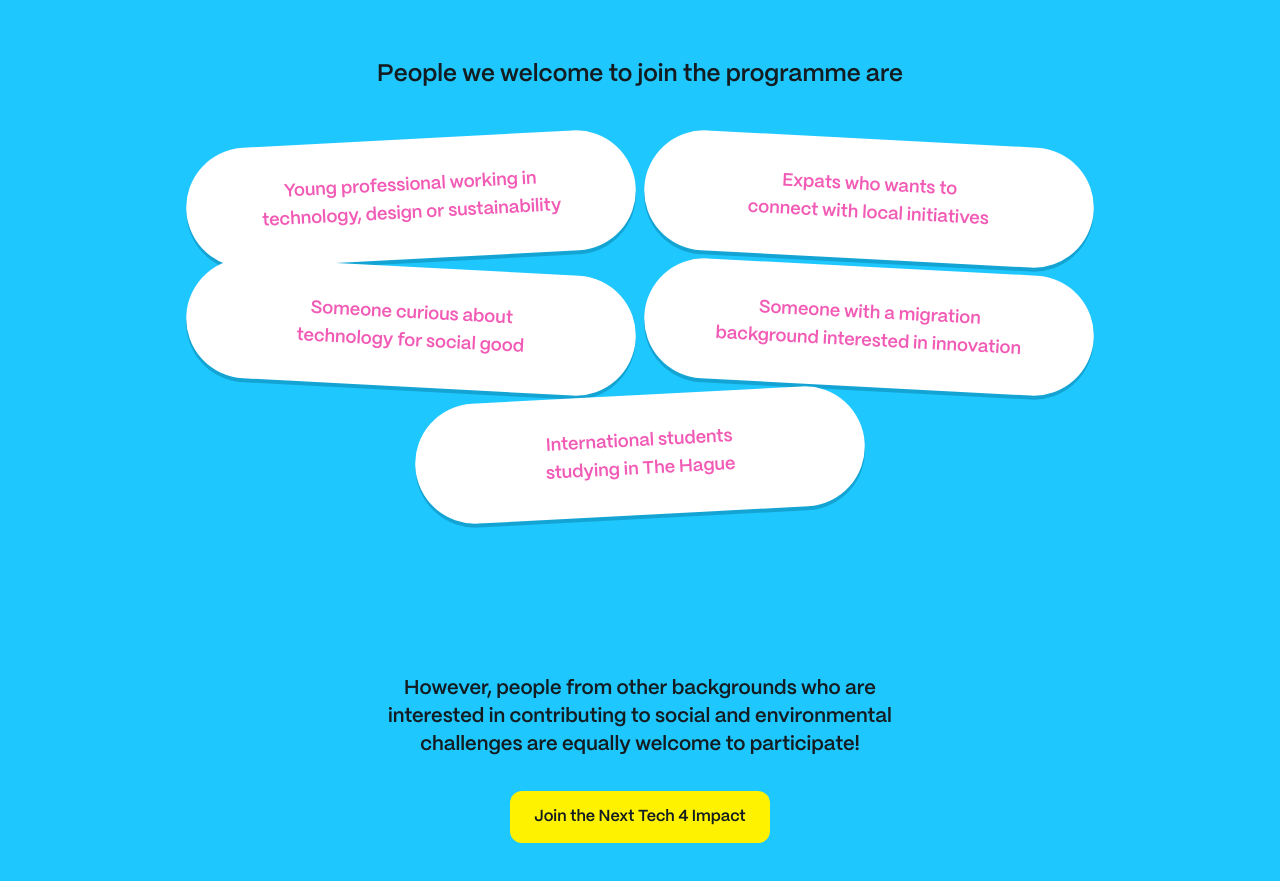
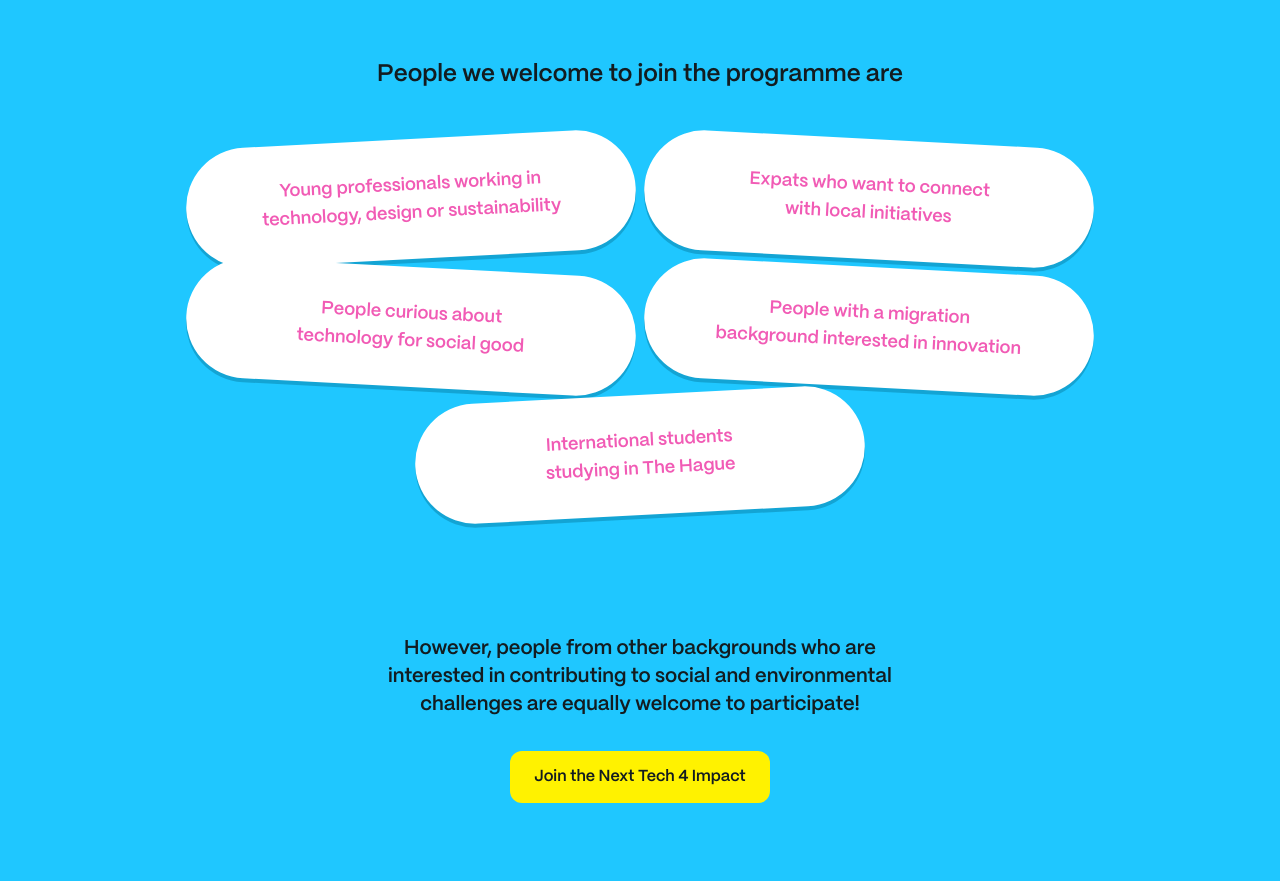
Before and after one commit to caballeroar/t4i, a Next.js app: page / in a window 1280 px wide. Shown: the part 5840-6721 px from the top of the page. Built offline with nearby package versions, Linux system fonts and the light colour scheme.

Commit message:
changes 2 with jay

```diff
--- a/components/about.jsx
+++ b/components/about.jsx
@@ -6,7 +6,7 @@
     text1:
       "Works on community driven sustainability, social innovation and collaborative urban initiatives. His work focuses on bringing together community initiatives, institutions and innovators to create collaborations that lead to meaningful and lasting change.",
     text2:
-      "At Tech for Impact he leads the social and environmental impact side of the programme. He connects participants with neighbourhood initiatives and helps teams understand the local context so that projects respond to real community needs.",
+      "At Tech 4 Impact he leads the social and environmental impact side of the programme. He connects participants with neighbourhood initiatives and helps teams understand the local context so that projects respond to real community needs.",
     name: "Jay Navarro Oviedo",
     class: "transform -rotate-2",
   },
@@ -15,7 +15,7 @@
     text1:
       "Works at the intersection of technology, creativity, and social innovation. He believes technology is most powerful when it is developed alongside the people it is meant to serve.",
     text2:
-      "At Tech for Impact he leads the technology and design side of the programme. He supports participants in translating ideas into tangible concepts and prototypes, and helps teams explore how digital tools and design methods can support real-world challenges.",
+      "At Tech 4 Impact he leads the technology and design side of the programme. He supports participants in translating ideas into tangible concepts and prototypes, and helps teams explore how digital tools and design methods can support real-world challenges.",
     name: "Amel Caballero",
     class: "transform rotate-2",
   },
--- a/components/for-whom.jsx
+++ b/components/for-whom.jsx
@@ -3,23 +3,23 @@
 
 const audiences = [
   {
-    text: "Young professional working in technology, design or sustainability",
+    text: "Young professionals working in technology, design or sustainability",
     class: "transform -rotate-3",
   },
   // { text: "Technology", class: "transform -rotate-3" },
   {
-    text: "Expats who wants to connect with local initiatives",
+    text: "Expats who want to connect with local initiatives",
     class: "transform rotate-3",
   },
   {
-    text: "Someone curious about technology for social good",
+    text: "People curious about technology for social good",
     class: "transform rotate-3",
   },
   // { text: "Sustainability", class: "transform -rotate-3" },
   // { text: "Community Work", class: "transform rotate-3" },
   // { text: "Communications", class: "transform -rotate-3" },
   {
-    text: "Someone with a migration background interested in innovation",
+    text: "People with a migration background interested in innovation",
     class: "transform rotate-3",
   },
   {
@@ -93,7 +93,7 @@
         </div>
       </div>
 
-      <div className="flex flex-col mt-16 mx-auto w-5/6 gap-8 text-center md:mt-20 md:w-4/6 md:px-12 lg:w-3/6">
+      <div className="flex flex-col mt-8 mx-auto w-5/6 gap-8 text-center md:mt-10 md:w-4/6 md:px-12 lg:w-3/6">
         <p className="text-lg font-semibold md:text-xl">
           However, people from other backgrounds who are interested in
           contributing to social and environmental challenges are equally
--- a/components/hero.jsx
+++ b/components/hero.jsx
@@ -17,7 +17,7 @@
 
               <div className="mt-10 flex flex-col gap-4 sm:flex-row">
                 <a
-                  href="#programme"
+                  href="#contact"
                   className="inline-flex items-center justify-center gap-2 rounded-lg bg-[#FFF200] px-6 py-3.5 text-base font-semibold text-foreground transition-opacity hover:opacity-80"
                 >
                   Join the Programme <ArrowRight className="h-4 w-4" />
--- a/components/partners.jsx
+++ b/components/partners.jsx
@@ -28,7 +28,7 @@
   return (
     <section
       id="collaborate"
-      className="relative overflow-hidden my-20 py-20 md:py-32 lg:py-40 xl:py-[16%] "
+      className="relative overflow-hidden my-20 py-20 md:py-32 lg:pt-[12%] pb-20"
       style={{
         backgroundImage: "url(/assets/Ellipse_white.svg)",
         backgroundPosition: "center center",
@@ -99,7 +99,7 @@
         </div>
       </div>
 
-      <div className="flex flex-col w-4/6 mx-auto justify-center align-center my-40 gap-6 text-center lg:flex-row lg:gap-4">
+      <div className="flex flex-col w-4/6 mx-auto justify-center items-center  my-40 gap-6 text-center lg:flex-row lg:gap-4">
         <Image
           src="/assets/star_pink.svg"
           alt="Star"
```
